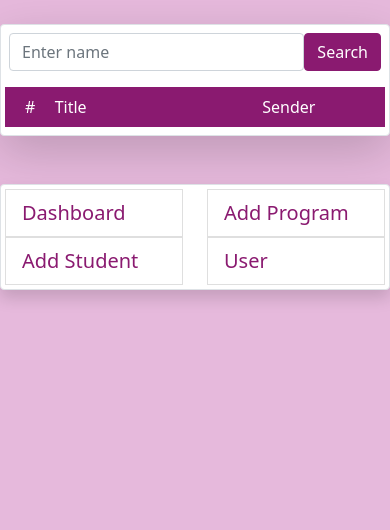
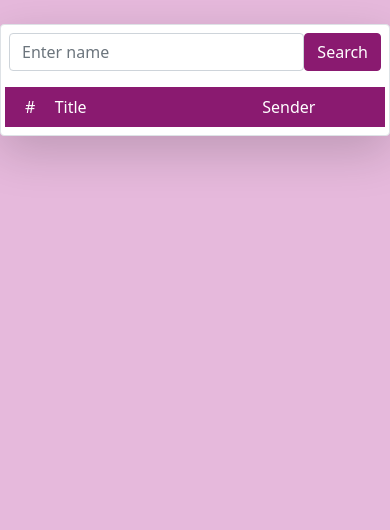
Before and after one commit to free20064u/dues, a Django app: template main/templates/main/message.html in a window 390 px wide. Shown: the part 86-616 px from the top of the page. Run offline with Django 5.2, Linux system fonts and the light colour scheme; the template is opened without the code that fills it, so the values that code supplies are empty; some libraries are stand-ins or nearby versions.

Commit message:
mobile menu moved to base.html

```diff
--- a/accounts/templates/accounts/userDetail.html
+++ b/accounts/templates/accounts/userDetail.html
@@ -32,9 +32,6 @@
             </div>
         </div>
 
-        <div class="d-block d-sm-none col-12 col-sm-3 bg-white my-4 p-2 border rounded shadow text-primary">
-            {% include "main/sidemenuphone.html" %}
-        </div>
     </div>
 
 {% endblock content %}
--- a/accounts/templates/accounts/users.html
+++ b/accounts/templates/accounts/users.html
@@ -39,9 +39,6 @@
             </div>
             {% endfor %}
         </div>
-        <div class="d-block d-sm-none col-12 bg-white my-4 p-1 border rounded shadow text-primary">
-            {% include "main/sidemenuphone.html" %}
-        </div>
     </div>
 
 {% endblock content %}
--- a/base/templates/base/base.html
+++ b/base/templates/base/base.html
@@ -79,6 +79,12 @@
           <p class="m-0 pacifico">Designed by Alphy</p>
         </div>
     </footer>
+    {% if request.user.is_superuser %}
+        <div class="d-block d-sm-none col-12 col-sm-3 bg-white p-2 border rounded shadow text-primary fixed-bottom">
+            <!--Bottom menu for the mobile interface only-->
+            {% include "main/sidemenuphone.html" %}
+        </div>
+    {% endif %}
     <script src="{% static "base/bootstrap/js/bootstrap.bundle.js" %} "></script>
 </body>
 </html>
--- a/main/templates/main/message.html
+++ b/main/templates/main/message.html
@@ -43,10 +43,7 @@
             </div>
             {% endfor %}
         </div>
-        <div class="d-block d-sm-none col-12 bg-white my-4 p-1 border rounded shadow text-primary">
-            <!--Bottom menu for the mobile interface only-->
-            {% include "main/sidemenuphone.html" %}
-        </div>
+
     </div>
 
 {% endblock content %}
--- a/main/templates/main/readMessage.html
+++ b/main/templates/main/readMessage.html
@@ -30,10 +30,7 @@
                 </div>
             </div>
         </div>
-        <div class="d-block d-sm-none col-12 bg-white my-4 p-1 border rounded shadow text-primary">
-            <!--Bottom menu for mobile-->
-            {% include "main/sidemenuphone.html" %}
-        </div>
+
     </div>
 
 {% endblock content %}
--- a/main/templates/main/sidemenuphone.html
+++ b/main/templates/main/sidemenuphone.html
@@ -1,15 +1,15 @@
 <!--Side menu for mobile-->
 <div class="row">
-    <div class="col-6">
+    <div class="col-3">
         <li class="list-group-item"><a href="{% url "dashboard" %}" class="fs-5 list_style-none text-decoration-none">Dashboard</a></li>
     </div>
-    <div class="col-6">
+    <div class="col-3">
         <li class="list-group-item"><a href="{% url "addProgram" %}" class="fs-5 text-decoration-none">Add Program</a></li>
     </div>
-    <div class="col-6">
+    <div class="col-3">
         <li class="list-group-item"><a href="{% url "addStudent" %}" class="fs-5 text-decoration-none">Add Student</a></li>
     </div>
-    <div class="col-6">
+    <div class="col-3">
         <li class="list-group-item"><a href="{% url "allUsers" %}" class="fs-5 text-decoration-none">User</a></li>
     </div>
 </div>
```
Also changed, not shown: main/templates/main/dashboard.html (+1 -6 lines), main/templates/main/program.html (+1 -6 lines), main/templates/main/student.html (+1 -6 lines).
